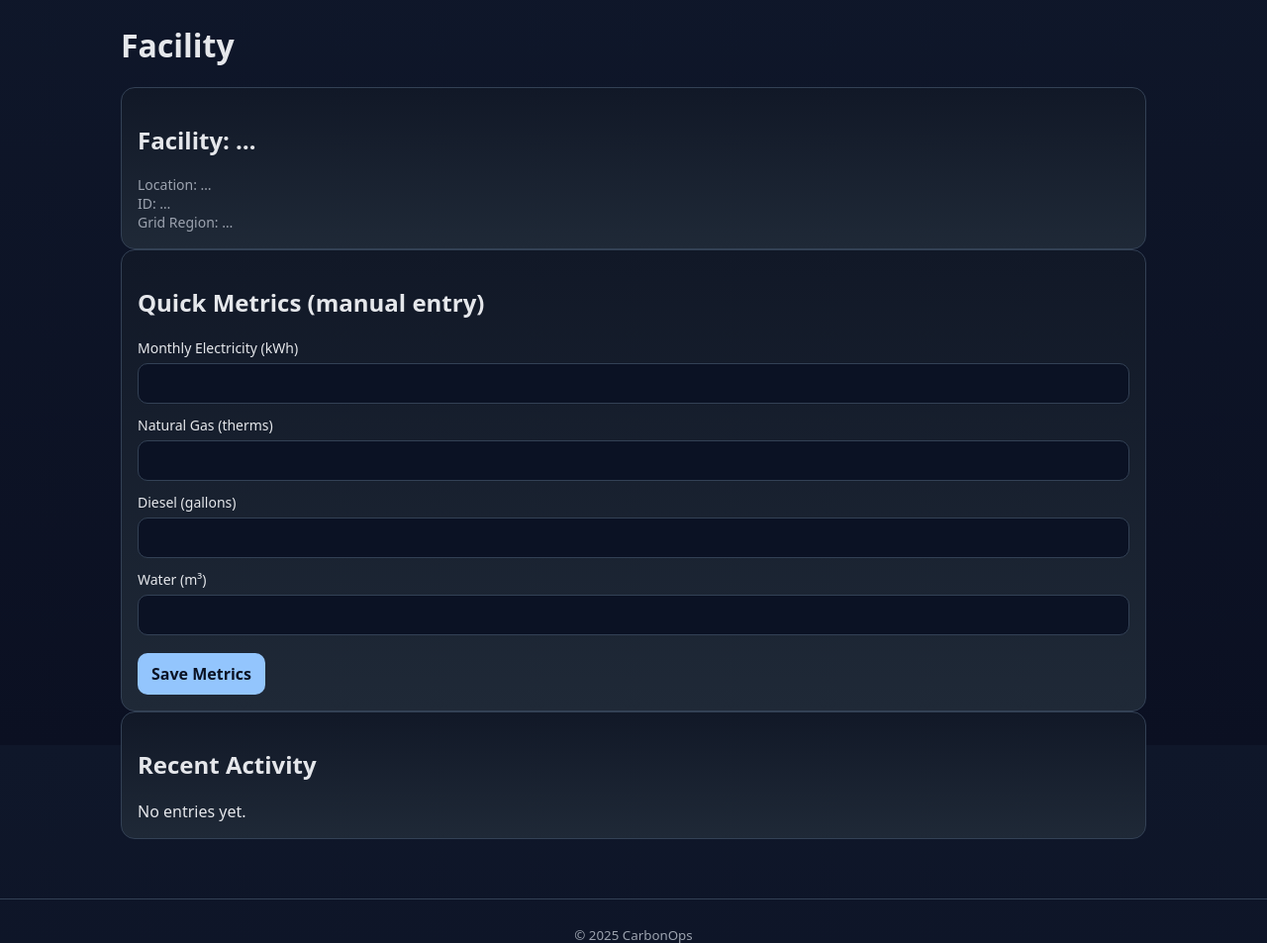
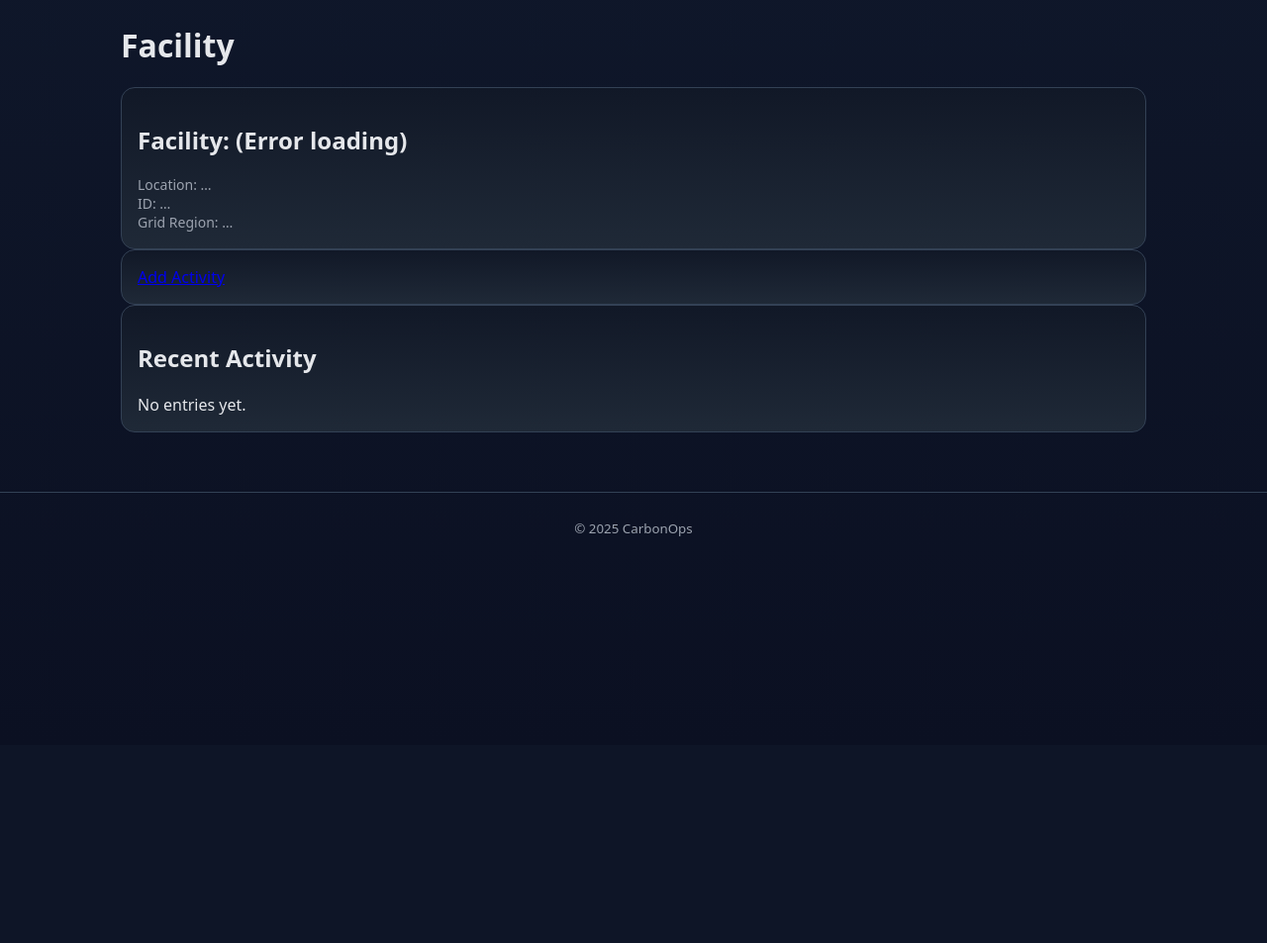
Before and after one commit to Alex-stok/Database.Project, a FastAPI app: template app/templates/facility_detail.html in a window 1280 px wide. Shown: the part 47-1000 px from the top of the page at 99% size. After the commit the page ends 589 px from the top, so only its background shows below. Run offline with FastAPI, Linux system fonts and the light colour scheme; the template is opened without the code that fills it: most values are stand-ins (such as "Sample title", 1, 10 or a date in 2020); parts of the project's set-up code (start-up, migrations or seed data) failed here and were passed over.

Commit message:
problem fixesv.7

```diff
--- a/app/Routers/reports.py
+++ b/app/Routers/reports.py
@@ -25,7 +25,7 @@
 ):
     q = (
         db.query(ActivityLog)
-        .join(Facility)
+        .join(Facility, ActivityLog.facility_id == Facility.facility_id)
         .filter(Facility.org_id == user.org_id)
     )
 
--- a/app/templates/facility_detail.html
+++ b/app/templates/facility_detail.html
@@ -4,6 +4,7 @@
 <main class="container">
   <h1>Facility</h1>
 
+  <!-- Facility Info -->
   <section class="card">
     <h2 id="fac-name">Facility: …</h2>
     <p id="fac-loc">Location: …</p>
@@ -11,36 +12,14 @@
     <p id="fac-grid">Grid Region: …</p>
   </section>
 
+  <!-- Add Activity Button -->
   <section class="card">
-    <h2>Quick Metrics (manual entry)</h2>
-
-    <form id="quick-form" class="grid-2">
-      <label>
-        Monthly Electricity (kWh)
-        <input id="kwh" type="number" step="0.01" />
-      </label>
-
-      <label>
-        Natural Gas (therms)
-        <input id="therms" type="number" step="0.01" />
-      </label>
-
-      <label>
-        Diesel (gallons)
-        <input id="diesel_gal" type="number" step="0.01" />
-      </label>
-
-      <label>
-        Water (m³)
-        <input id="water_m3" type="number" step="0.01" />
-      </label>
-
-      <button type="submit">Save Metrics</button>
-    </form>
-
-    <p id="quick-msg"></p>
+    <a class="btn" href="/activities/new?facility_id={{ facility_id }}">
+      Add Activity
+    </a>
   </section>
 
+  <!-- Recent Activity Placeholder -->
   <section class="card">
     <h2>Recent Activity</h2>
     <div id="recent">No entries yet.</div>
@@ -52,54 +31,32 @@
     const facilityId = "{{ facility_id }}";
     const token = localStorage.getItem("token");
 
+    // Correct element references
     const facName = document.getElementById("fac-name");
     const facLoc = document.getElementById("fac-loc");
     const facId = document.getElementById("fac-id");
     const facGrid = document.getElementById("fac-grid");
 
+    // -----------------------------
+    // Load facility details
+    // -----------------------------
     async function loadFacility() {
         const resp = await fetch(`/api/facilities/${facilityId}`, {
-            headers: { Authorization: `Bearer ${token}` }
+            headers: { "Authorization": `Bearer ${token}` }
         });
 
-        if (!resp.ok) return;
-
-        const data = await resp.json();
-        nameEl.textContent = data.name;
-locationEl.textContent = "Location: " + (data.location || "");
-idEl.textContent = "ID: " + data.facility_id;
-gridEl.textContent = "Grid Region: " + (data.grid_region_code || "");
-    }
-
-    document.getElementById("quick-form").addEventListener("submit", async (e) => {
-        e.preventDefault();
-
-        const payload = {
-            kwh: Number(document.getElementById("kwh").value),
-            therms: Number(document.getElementById("therms").value),
-            diesel_gal: Number(document.getElementById("diesel_gal").value),
-            water_m3: Number(document.getElementById("water_m3").value)
-        };
-
-        const resp = await fetch(`/api/activities/quick/${facilityId}`, {
-            method: "POST",
-            headers: {
-                "Content-Type": "application/json",
-                "Authorization": `Bearer ${token}`
-            },
-            body: JSON.stringify(payload)
-        });
-
-        const msg = document.getElementById("quick-msg");
         if (!resp.ok) {
-            msg.textContent = "Save failed: " + await resp.text();
-            msg.style.color = "red";
+            facName.textContent = "Facility: (Error loading)";
             return;
         }
 
-        msg.textContent = "Saved successfully.";
-        msg.style.color = "green";
-    });
+        const data = await resp.json();
+
+        facName.textContent = "Facility: " + (data.name || "");
+        facLoc.textContent = "Location: " + (data.location || "");
+        facId.textContent = "ID: " + (data.facility_id || "");
+        facGrid.textContent = "Grid Region: " + (data.grid_region_code || "");
+    }
 
     loadFacility();
 })();
```
Also changed, not shown: app/Routers/activities.py (+13 -1 lines), app/Routers/auth.py (+15 -1 lines).
